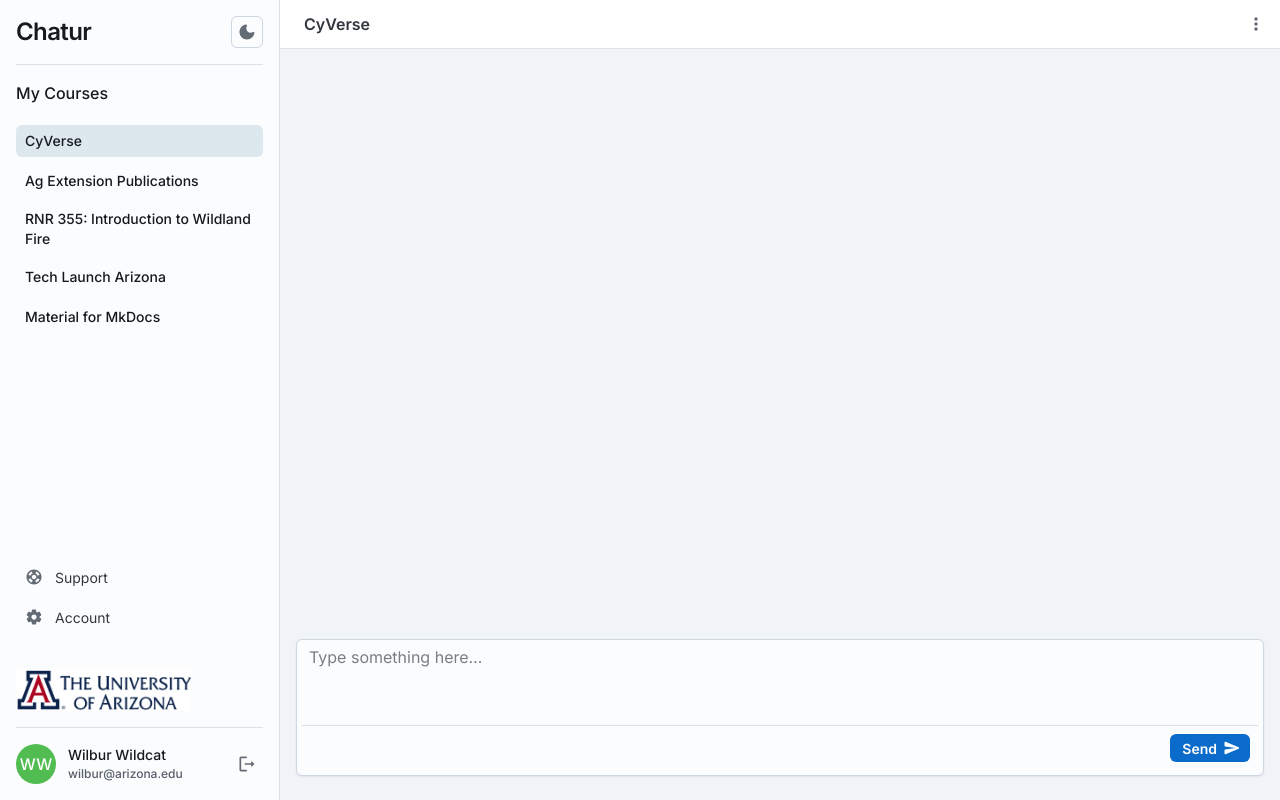
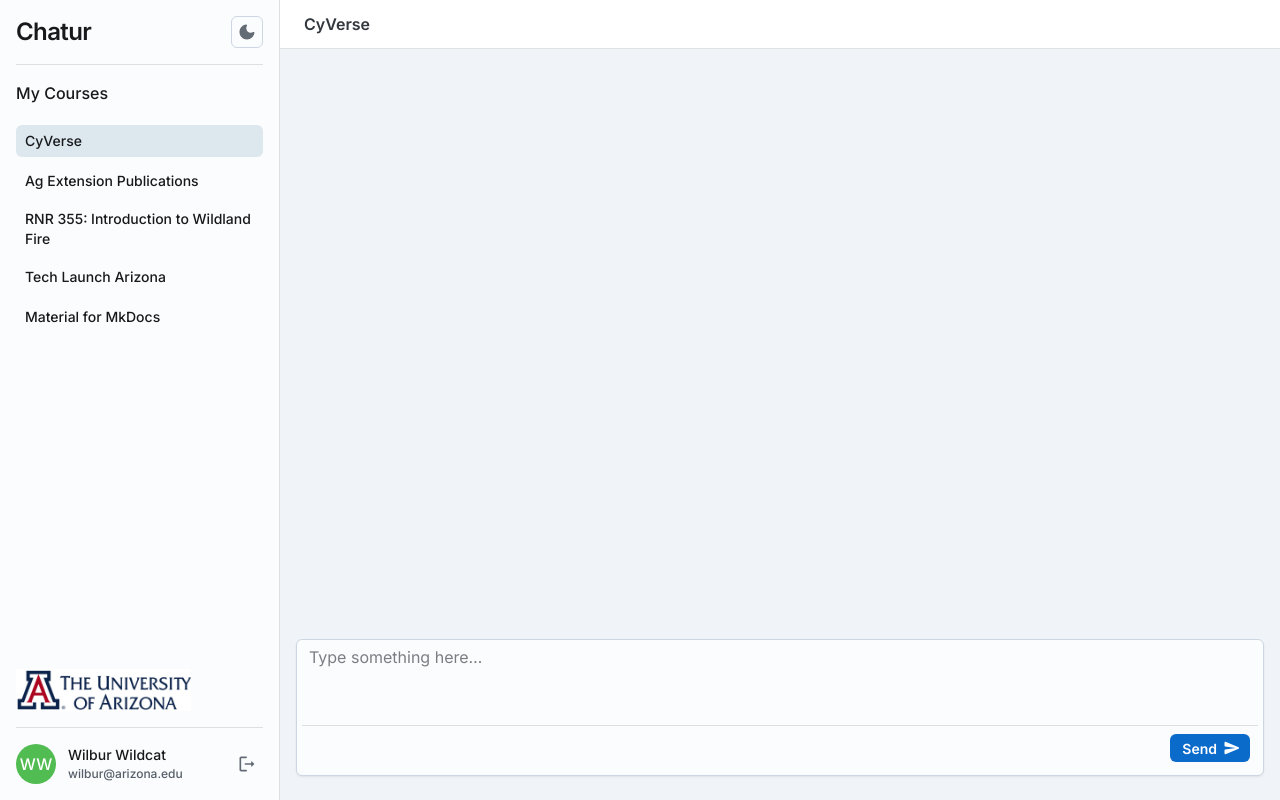
Before and after one commit to ua-data7/chatur-ui, a Next.js app: page /student in a window 1280 px wide. Built offline with nearby package versions, Linux system fonts and the light colour scheme.

Commit message:
Remove dummy buttons

```diff
--- a/src/components/chat/ChatPaneHeader.js
+++ b/src/components/chat/ChatPaneHeader.js
@@ -19,7 +19,7 @@
         borderColor: "divider",
         backgroundColor: "background.body",
       }}
-      py={{ xs: 1, md: 1 }}
+      py={{ xs: 1, md: 1.5 }}
       px={{ xs: 1, md: 1 }}
     >
       <Stack direction="row" spacing={{ xs: 1, md: 2 }} alignItems="center">
@@ -42,11 +42,11 @@
           </div>
         )}
       </Stack>
-      <Stack spacing={1} direction="row" alignItems="center">
+      {/* <Stack spacing={1} direction="row" alignItems="center">
         <IconButton size="sm" variant="plain" color="neutral">
           <MoreVertRoundedIcon />
         </IconButton>
-      </Stack>
+      </Stack> */}
     </Stack>
   );
 }
--- a/src/components/chat/Sidebar.js
+++ b/src/components/chat/Sidebar.js
@@ -12,6 +12,7 @@
 import Skeleton from "@mui/joy/Skeleton";
 import Stack from "@mui/joy/Stack";
 import Typography from "@mui/joy/Typography";
+import { Link } from "@mui/joy";
 
 import SupportRoundedIcon from "@mui/icons-material/SupportRounded";
 import SettingsRoundedIcon from "@mui/icons-material/SettingsRounded";
@@ -124,8 +125,11 @@
         onClick={() => closeSidebar()}
       />
       <Box sx={{ display: "flex", gap: 1, alignItems: "center" }}>
-        {/* <Avatar src="/images/cactuar-avatar.png" /> */}
-        <Typography level="h3">Chatur</Typography>
+        <Link href="/" overlay underline="none">
+          {/* <Avatar src="/images/cactuar-avatar.png" size="sm" /> */}
+          <Typography level="h3">Chatur</Typography>
+        </Link>
+
         <ColorSchemeToggle sx={{ ml: "auto" }} />
       </Box>
       <Divider />
@@ -163,7 +167,7 @@
                 </ListItem>
               ))}
         </List>
-        <List
+        {/* <List
           size="sm"
           sx={{
             mt: "auto",
@@ -185,7 +189,7 @@
               Account
             </ListItemButton>
           </ListItem>
-        </List>
+        </List> */}
       </Box>
       <img
         src="/images/uarizona-logo.png"
```
